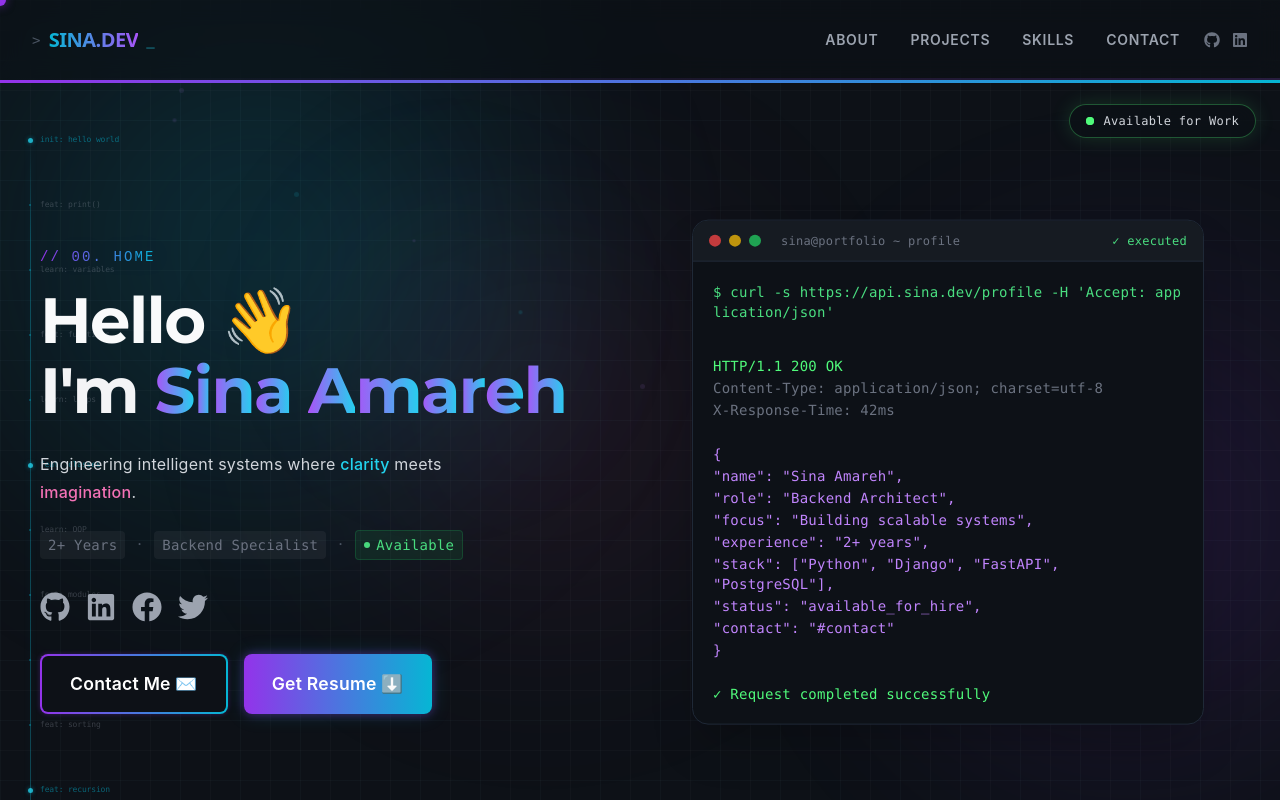
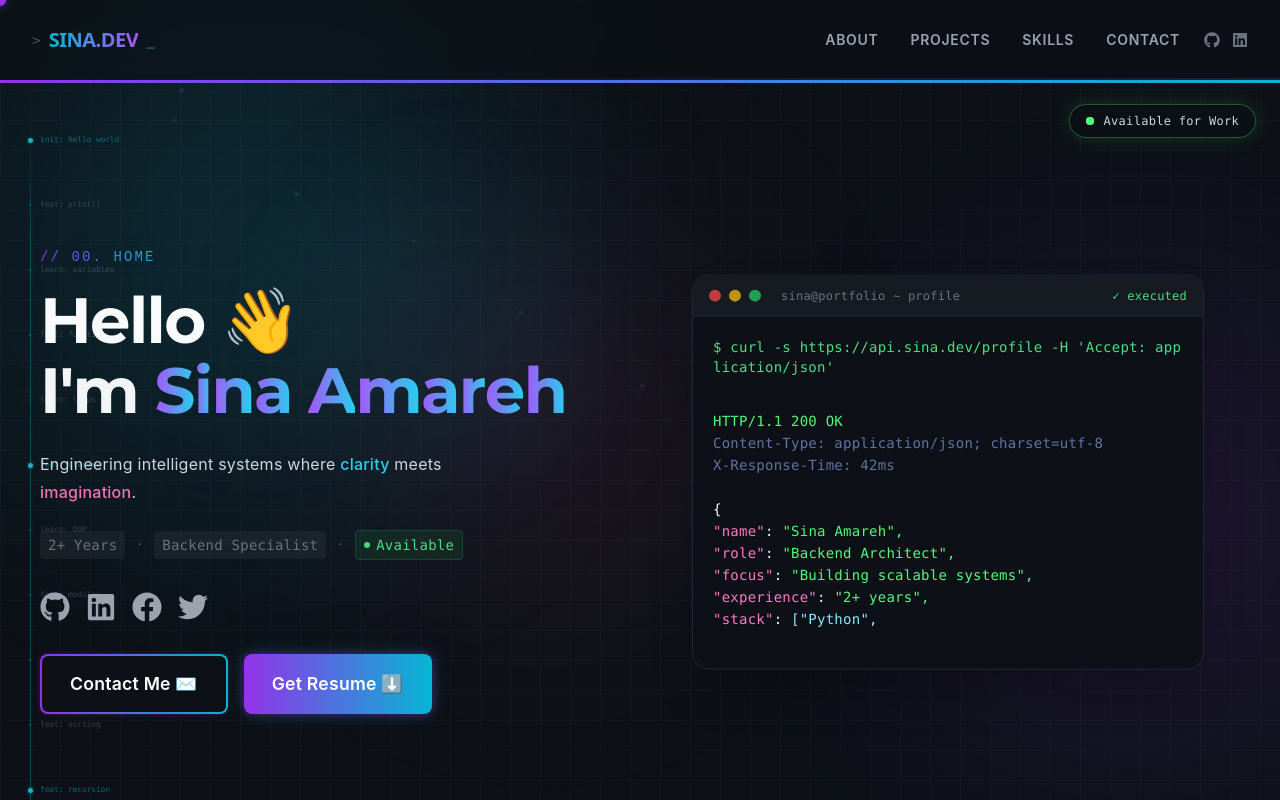
Before and after one commit to Sina-Amare/Portfolio, a Next.js app: page / in a window 1280 px wide. Both pictures are taken after a click on the button "Run". Shown: the top 800 px of the page. Built offline with nearby package versions, Linux system fonts and the light colour scheme.

Commit message:
feat(terminal): typewriter effect and theme consistency

```diff
--- a/app/(site)/components/Hero.tsx
+++ b/app/(site)/components/Hero.tsx
@@ -8,36 +8,38 @@ import MagneticEffect from "@/components/effects/MagneticEffect";
 import { PageBackground } from "@/components/effects/PageBackground";
 import { CopyButton } from "@/components/ui/CopyButton";
 
-// Terminal output lines for real HTTP request feel
-const terminalOutput = [
-  {
-    type: "command" as const,
-    text: "$ curl -s https://api.sina.dev/profile -H 'Accept: application/json'",
-  },
-  { type: "blank" as const, text: "" },
-  { type: "status" as const, text: "HTTP/1.1 200 OK" },
-  { type: "header" as const, text: "Content-Type: application/json; charset=utf-8" },
-  { type: "header" as const, text: "X-Response-Time: 42ms" },
-  { type: "blank" as const, text: "" },
-  { type: "json" as const, text: "{" },
-  { type: "json" as const, text: '  "name": "Sina Amareh",' },
-  { type: "json" as const, text: '  "role": "Backend Architect",' },
-  { type: "json" as const, text: '  "focus": "Building scalable systems",' },
-  { type: "json" as const, text: '  "experience": "2+ years",' },
-  { type: "json" as const, text: '  "stack": ["Python", "Django", "FastAPI", "PostgreSQL"],' },
-  { type: "json" as const, text: '  "status": "available_for_hire",' },
-  { type: "json" as const, text: '  "contact": "#contact"' },
-  { type: "json" as const, text: "}" },
-  { type: "blank" as const, text: "" },
-  { type: "success" as const, text: "✓ Request completed successfully" },
-];
+// Build the full terminal output as a string for typewriter effect
+const buildTerminalOutput = () => {
+  const lines = [
+    "",
+    "HTTP/1.1 200 OK",
+    "Content-Type: application/json; charset=utf-8",
+    "X-Response-Time: 42ms",
+    "",
+    "{",
+    '  "name": "Sina Amareh",',
+    '  "role": "Backend Architect",',
+    '  "focus": "Building scalable systems",',
+    '  "experience": "2+ years",',
+    '  "stack": ["Python", "Django", "FastAPI", "PostgreSQL"],',
+    '  "status": "available_for_hire",',
+    '  "contact": "#contact"',
+    "}",
+    "",
+    "✓ Request completed successfully",
+  ];
+  return lines.join("\n");
+};
+
+const fullOutput = buildTerminalOutput();
 
 const Hero = () => {
   const [showOutput, setShowOutput] = useState(false);
-  const [visibleLines, setVisibleLines] = useState(0);
+  const [outputTyped, setOutputTyped] = useState("");
   const [commandTyped, setCommandTyped] = useState("");
+  const [isTypingComplete, setIsTypingComplete] = useState(false);
 
-  const command = terminalOutput[0].text;
+  const command = "$ curl -s https://api.sina.dev/profile -H 'Accept: application/json'";
 
   // Typewriter effect for command
   useEffect(() => {
@@ -50,7 +52,7 @@ const Hero = () => {
         setCommandTyped(command.substring(0, i + 1));
         i++;
       }
-    }, 50);
+    }, 40);
     return () => clearInterval(interval);
   }, []);
 
@@ -58,34 +60,77 @@ const Hero = () => {
     if (showOutput) return;
     setShowOutput(true);
 
-    // Animate output lines one by one (skip command line)
-    let currentLine = 1;
+    // Character-by-character typewriter for output
+    let charIndex = 0;
     const interval = setInterval(() => {
-      if (currentLine >= terminalOutput.length) {
+      if (charIndex >= fullOutput.length) {
         clearInterval(interval);
+        setIsTypingComplete(true);
       } else {
-        setVisibleLines(currentLine);
-        currentLine++;
+        setOutputTyped(fullOutput.substring(0, charIndex + 1));
+        charIndex++;
       }
-    }, 120);
+    }, 12); // Fast but smooth typing
   };
 
-  // Get line color based on type
-  const getLineColor = (type: string) => {
-    switch (type) {
-      case "command":
-        return "text-green-400";
-      case "status":
-        return "text-[#50fa7b]";
-      case "header":
-        return "text-gray-500";
-      case "json":
-        return "text-purple-400";
-      case "success":
-        return "text-[#50fa7b]";
-      default:
-        return "text-gray-400";
-    }
+  // Syntax highlight the typed output
+  const renderOutput = () => {
+    if (!outputTyped) return null;
+
+    return outputTyped.split("\n").map((line, i) => {
+      // HTTP status
+      if (line.startsWith("HTTP/")) {
+        return (
+          <div key={i} className="text-[#50fa7b]">
+            {line}
+          </div>
+        );
+      }
+      // Headers
+      if (line.startsWith("Content-Type") || line.startsWith("X-Response")) {
+        return (
+          <div key={i} className="text-[#6272a4]">
+            {line}
+          </div>
+        );
+      }
+      // Success message
+      if (line.startsWith("✓")) {
+        return (
+          <div key={i} className="text-[#50fa7b]">
+            {line}
+          </div>
+        );
+      }
+      // JSON brackets
+      if (line === "{" || line === "}") {
+        return (
+          <div key={i} className="text-[#f8f8f2]">
+            {line}
+          </div>
+        );
+      }
+      // JSON key-value lines
+      if (line.includes('":')) {
+        const parts = line.match(/^(\s*)"([^"]+)":\s*(.+)$/);
+        if (parts) {
+          const [, indent, key, value] = parts;
+          return (
+            <div key={i} className="text-[#f8f8f2]">
+              {indent}
+              <span className="text-[#ff79c6]">"{key}"</span>:{" "}
+              {value.startsWith("[") ? (
+                <span className="text-[#8be9fd]">{value}</span>
+              ) : (
+                <span className="text-[#50fa7b]">{value}</span>
+              )}
+            </div>
+          );
+        }
+      }
+      // Empty or other lines
+      return <div key={i}>{line || "\u00A0"}</div>;
+    });
   };
 
   return (
@@ -385,17 +430,11 @@ const Hero = () => {
                 )}
               </div>
 
-              {/* HTTP Response Output */}
+              {/* HTTP Response Output - Character-by-character typewriter */}
               {showOutput && (
                 <div className="mt-3 space-y-0.5">
-                  {terminalOutput.slice(1, visibleLines + 1).map((line, i) => (
-                    <div key={i} className={getLineColor(line.type)}>
-                      {line.text || "\u00A0"}
-                    </div>
-                  ))}
-                  {visibleLines < terminalOutput.length - 1 && (
-                    <span className="animate-cursor text-green-400">_</span>
-                  )}
+                  {renderOutput()}
+                  {!isTypingComplete && <span className="animate-cursor text-cyan-400">▌</span>}
                 </div>
               )}
             </div>
--- a/app/(site)/components/sections/SkillsSection.tsx
+++ b/app/(site)/components/sections/SkillsSection.tsx
@@ -272,26 +272,37 @@ export default function SkillsSection() {
             </motion.div>
           </AnimatePresence>
 
-          {/* Experience Summary Card */}
+          {/* Experience Summary Card - Terminal Style */}
           <motion.div className="skill-card">
-            <GlassCard
-              variant="subtle"
-              className="p-8 h-full flex flex-col justify-center relative overflow-hidden"
-            >
+            <GlassCard variant="terminal" className="p-0 h-full overflow-hidden" glow>
+              {/* Terminal Chrome */}
+              <div className="flex items-center gap-2 px-4 py-3 border-b border-cyan-500/10">
+                <div className="w-2.5 h-2.5 rounded-full bg-[#ff605c]" />
+                <div className="w-2.5 h-2.5 rounded-full bg-[#ffbd44]" />
+                <div className="w-2.5 h-2.5 rounded-full bg-[#00ca4e]" />
+                <span className="ml-2 text-xs text-gray-500 font-mono">terminal — experience</span>
+              </div>
+
+              {/* Terminal Content */}
+              <div className="p-6 relative">
                 {/* Decorative gradient */}
                 <div
                   className="absolute top-0 right-0 w-32 h-32 rounded-full blur-3xl opacity-20"
                   style={{ background: currentCategory.color }}
                 />
 
-              <h3 className="text-xl font-bold text-white mb-6 font-mono relative">
-                <span className="text-cyan-400">$</span> summary --experience
-              </h3>
-              <p className="text-gray-300 mb-6 leading-relaxed text-lg relative">
+                {/* Command */}
+                <div className="font-mono text-sm mb-4">
+                  <span className="text-[#50fa7b]">$</span>
+                  <span className="text-white ml-2">summary --experience</span>
+                </div>
+
+                {/* Output */}
+                <p className="text-gray-300 mb-6 leading-relaxed text-base relative">
                   2 years of hands-on backend development experience with{" "}
-                <span className="text-purple-400 font-semibold">Python</span>,{" "}
-                <span className="text-cyan-400 font-semibold">Django</span>, and{" "}
-                <span className="text-green-400 font-semibold">FastAPI</span>. Specialized in
+                  <span className="text-[#ff79c6] font-semibold">Python</span>,{" "}
+                  <span className="text-[#8be9fd] font-semibold">Django</span>, and{" "}
+                  <span className="text-[#50fa7b] font-semibold">FastAPI</span>. Specialized in
                   building scalable APIs, optimizing database performance, and implementing robust
                   system architectures.
                 </p>
@@ -313,7 +324,7 @@ export default function SkillsSection() {
                       initial={{ opacity: 0, scale: 0.8 }}
                       animate={{ opacity: 1, scale: 1 }}
                       transition={{ delay: i * 0.05 }}
-                    className="px-3 py-1.5 bg-white/5 border border-white/10 rounded-lg text-sm font-mono text-gray-400 hover:border-purple-500/50 hover:text-purple-400 hover:bg-purple-500/10 transition-all cursor-default"
+                      className="px-3 py-1.5 bg-white/5 border border-white/10 rounded-lg text-sm font-mono text-gray-400 hover:border-cyan-500/50 hover:text-cyan-400 hover:bg-cyan-500/10 transition-all cursor-default"
                     >
                       {tech}
                     </motion.span>
@@ -321,11 +332,18 @@ export default function SkillsSection() {
                 </div>
 
                 {/* Status indicator */}
-              <div className="mt-8 pt-4 border-t border-white/10">
+                <div className="mt-6 pt-4 border-t border-white/10">
                   <div className="flex items-center gap-2 text-sm font-mono">
-                  <span className="text-green-400">●</span>
+                    <span className="text-[#50fa7b]">●</span>
                     <span className="text-gray-500">Currently learning:</span>
-                  <span className="text-cyan-400">Kubernetes, AWS, System Design</span>
+                    <span className="text-[#8be9fd]">Kubernetes, AWS, System Design</span>
+                  </div>
+                </div>
+
+                {/* Blinking cursor - matches AboutSection style */}
+                <div className="mt-4 text-gray-400 font-mono text-sm">
+                  <span className="text-cyan-400">$</span>{" "}
+                  <span className="animate-cursor text-cyan-400">▌</span>
                 </div>
               </div>
             </GlassCard>
```
Also changed, not shown: app/(site)/components/sections/ContactSection.tsx (+15 -10 lines), app/(site)/components/sections/HowIWork.tsx (+15 -10 lines), 1 other file (tests, documents, lock files or other folders). Lines whose indentation alone changed are shown as unchanged.
